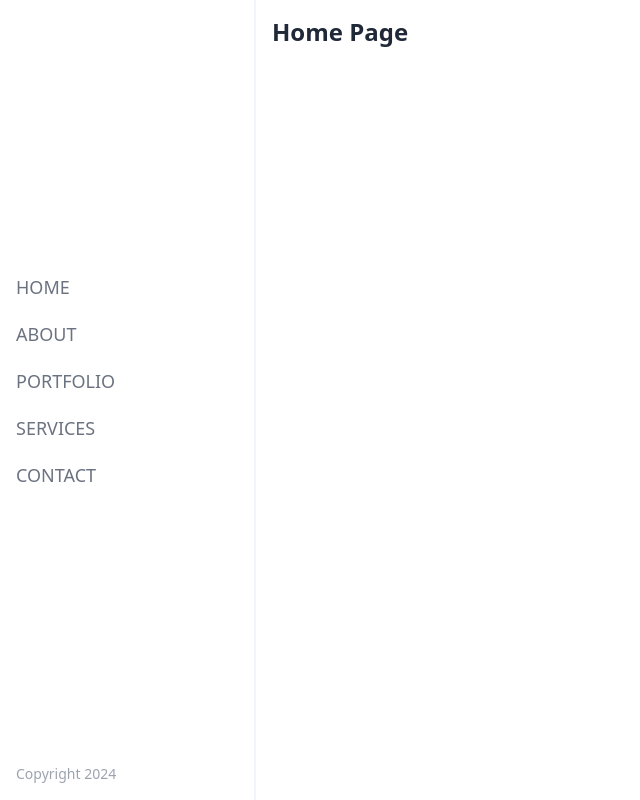
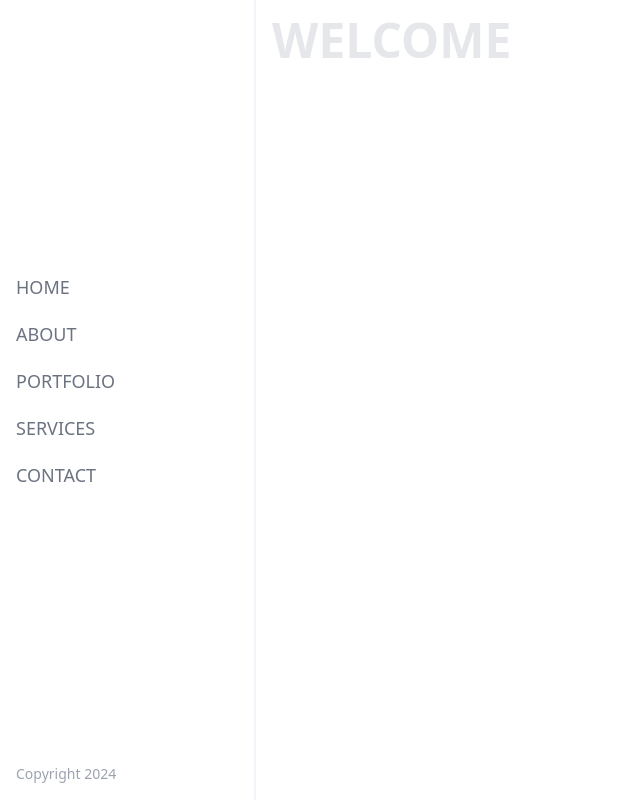
Before and after one commit to ianam/portfolio, a Next.js app: page /home in a window 1280 px wide. Shown: the whole page, without its empty margins (0-640 px from the left). Built offline with nearby package versions, Linux system fonts and the light colour scheme.

Commit message:
Home page text change

```diff
--- a/pages/home.js
+++ b/pages/home.js
@@ -5,7 +5,7 @@ const Home = () => {
         <div className="flex">
             <Header />
             <div className="p-4 w-screen">
-                <h1 className="text-2xl font-bold text-gray-800">Home Page</h1>
+                <h1 className="text-5xl uppercase font-bold text-gray-200">Welcome</h1>
             </div>
         </div>
     );
```
